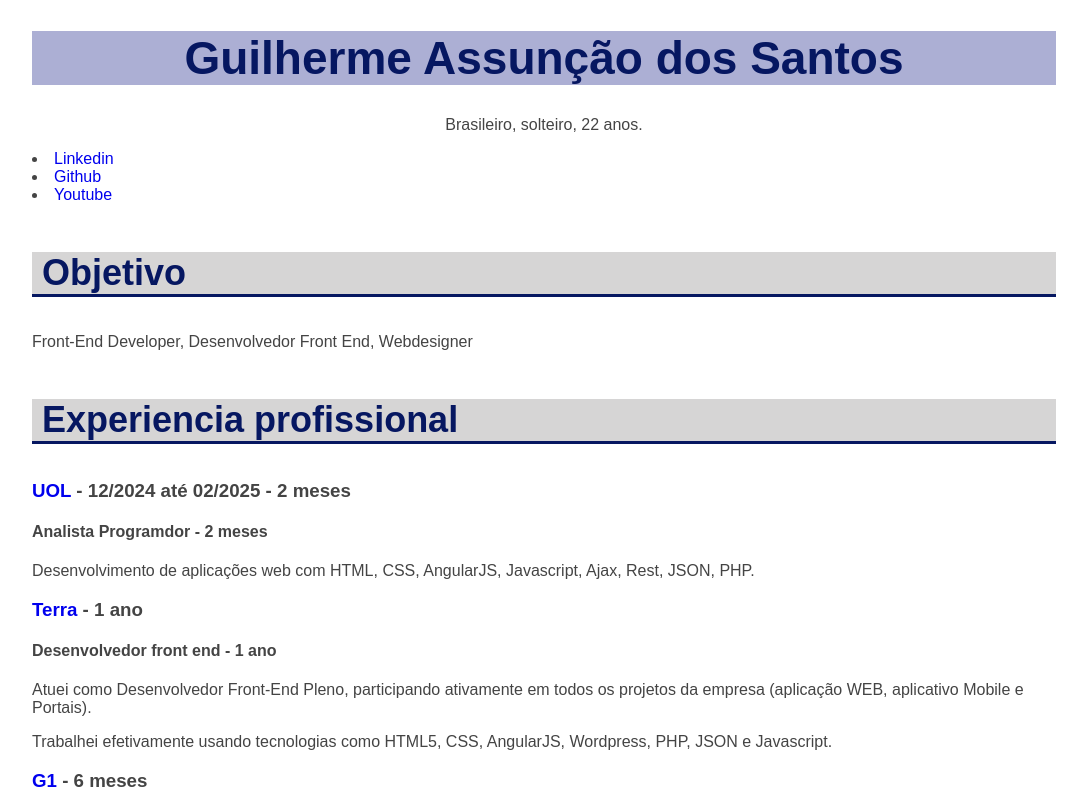
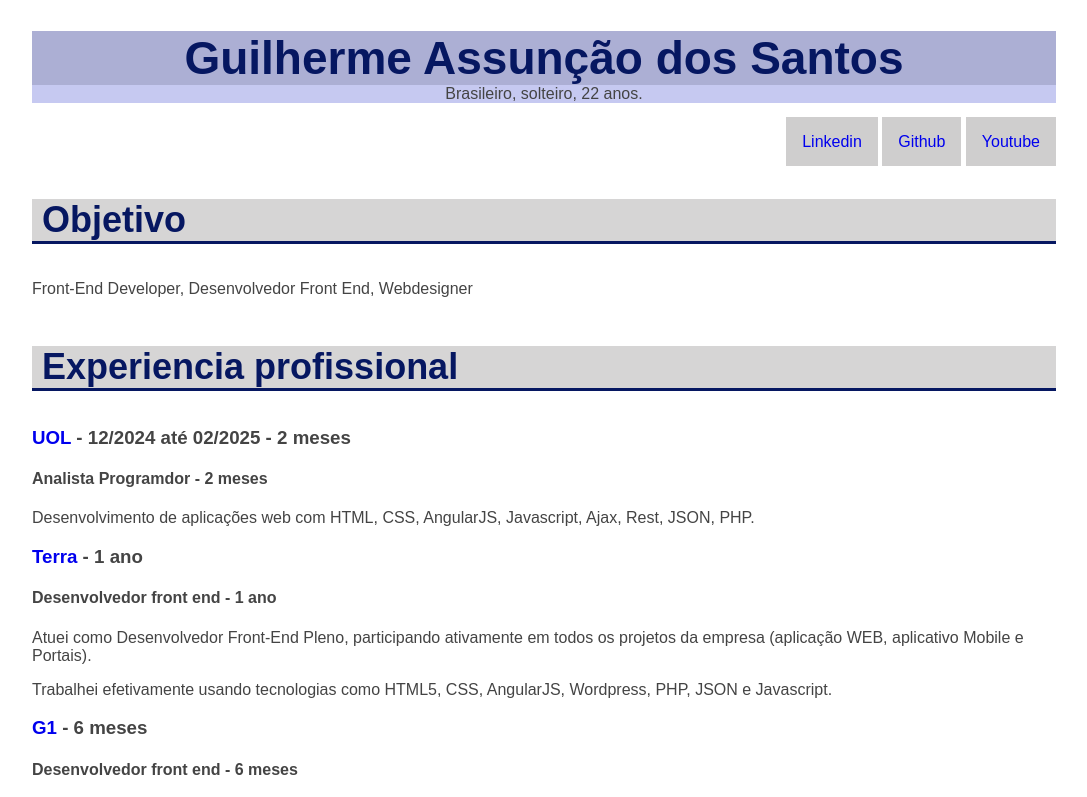
Before and after one commit to Azzunzas/HTML-Udemy, a plain HTML site: page atividade curriculo/Index.html in a window 1280 px wide. Shown: the top 797 px of the page, without its empty margins (96-1183 px from the left). Drawn offline with Linux system fonts and the light colour scheme.

Commit message:
Update Style.css

```diff
--- a/atividade curriculo/assets/Style.css
+++ b/atividade curriculo/assets/Style.css
@@ -10,6 +10,7 @@ h1{
     background-color: #acafd4;
     text-align: center;
     font-size: 46px;
+    margin-bottom: 0;
 }
 
 h1, h2 {
@@ -35,9 +36,32 @@ a:hover{
 .center{
     text-align: center;
 }
+.subtitle{
+    margin-top: 0;
+    margin-bottom: 30px;
+    background-color: #c6c9f1;
+}
 ul{
     padding-left: 0px;
 }
 li{
     list-style-position: inside;
 }
+.menu{
+    margin-top: 10px;
+    text-align: right;
+
+}
+.menu li{
+    list-style: none;
+    display: inline-block;
+    padding: 0px;
+}
+.menu a{
+    background-color: #cfcece;
+    padding: 16px;
+}
+.menu a:hover{
+    background-color: #333;
+    color: aqua;
+}
```
